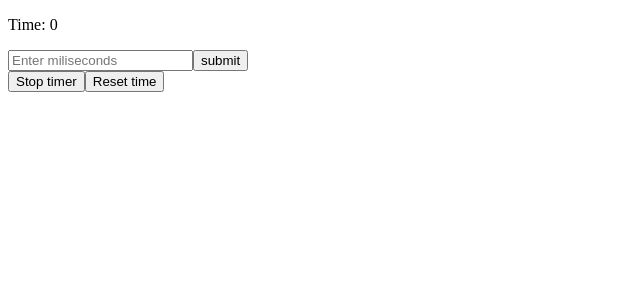
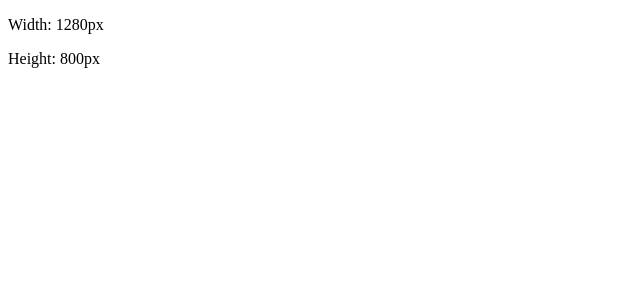
Before and after one commit to tezeladata/group56-react-test, a React app: page / in a window 1280 px wide. Shown: the top 300 px of the page, without its empty margins (0-640 px from the left). Built offline with nearby package versions, Linux system fonts and the light colour scheme; the HTML template or start-up script is replaced by a standard one.

Commit message:
Level 127 version 1

```diff
--- a/src/App.jsx
+++ b/src/App.jsx
@@ -1,9 +1,10 @@
-import Comp1 from "./components/Comp1";
+import Width from "./components/Width";
+
 
 const App = () => {
   return (
     <main>
-      <Comp1 />
+      <Width />
     </main>
   )
 };
--- a/src/components/Comp1.jsx
+++ /dev/null
@@ -1,40 +0,0 @@
-import { useEffect, useState } from "react"
-
-const Comp1 = () => {
-    const [intervalTime, setIntervalTime] = useState(null);
-    const [count, setCount] = useState(0)
-
-    const handleSubmit = (e) => {
-        e.preventDefault();
-
-        setIntervalTime(prev => parseInt(e.target.timeInput.value))
-    }
-
-    useEffect(() => {
-        if (!intervalTime) return;
-
-        const intervalId = setInterval(() => {
-            setCount(prev => prev + 1)
-        }, intervalTime)
-
-        return () => {
-            clearInterval(intervalId)
-        }
-    }, [intervalTime])
-
-    return (
-        <div>
-            <p>Time: {count}</p>
-
-            <form onSubmit={handleSubmit}>
-                <input type="number" placeholder="Enter miliseconds" required name="timeInput" />
-                <button type="submit">submit</button>
-            </form>
-
-            <button onClick={() => setIntervalTime(prev => 0)}>Stop timer</button>
-            <button onClick={() => setCount(prev => 0)}>Reset time</button>
-        </div>
-    )
-};
-
-export default Comp1
--- /dev/null
+++ b/src/components/Width.jsx
@@ -0,0 +1,33 @@
+import { useEffect, useState } from "react"
+
+const Width = () => {
+    const [width, setWidth] = useState(window.innerWidth);
+    const [height, setHeight] = useState(window.innerHeight)
+
+    const getCurrentWidth = () => setWidth(window.innerWidth);
+    const getCurrentHeight = () => setHeight(window.innerHeight)
+
+    useEffect(() => {
+        window.addEventListener("resize", () => {
+            getCurrentWidth();
+            getCurrentHeight();
+            console.log(window)
+        })
+
+        return  () => {
+            window.removeEventListener("resize", () => {
+                getCurrentWidth();
+                getCurrentHeight()
+            })
+        }
+    })
+
+    return (
+        <div>
+            <p>Width: {width}px</p>
+            <p>Height: {height}px</p>
+        </div>
+    )
+};
+
+export default Width;
```
